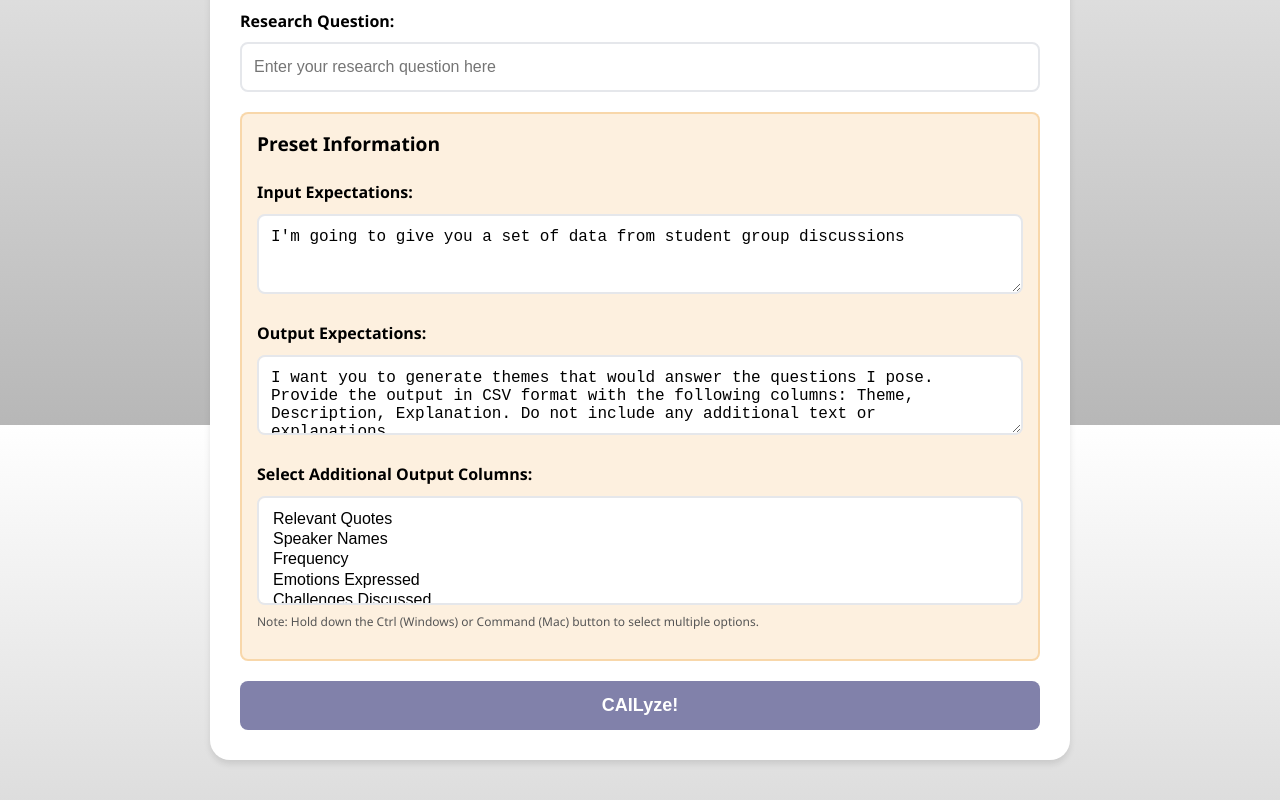
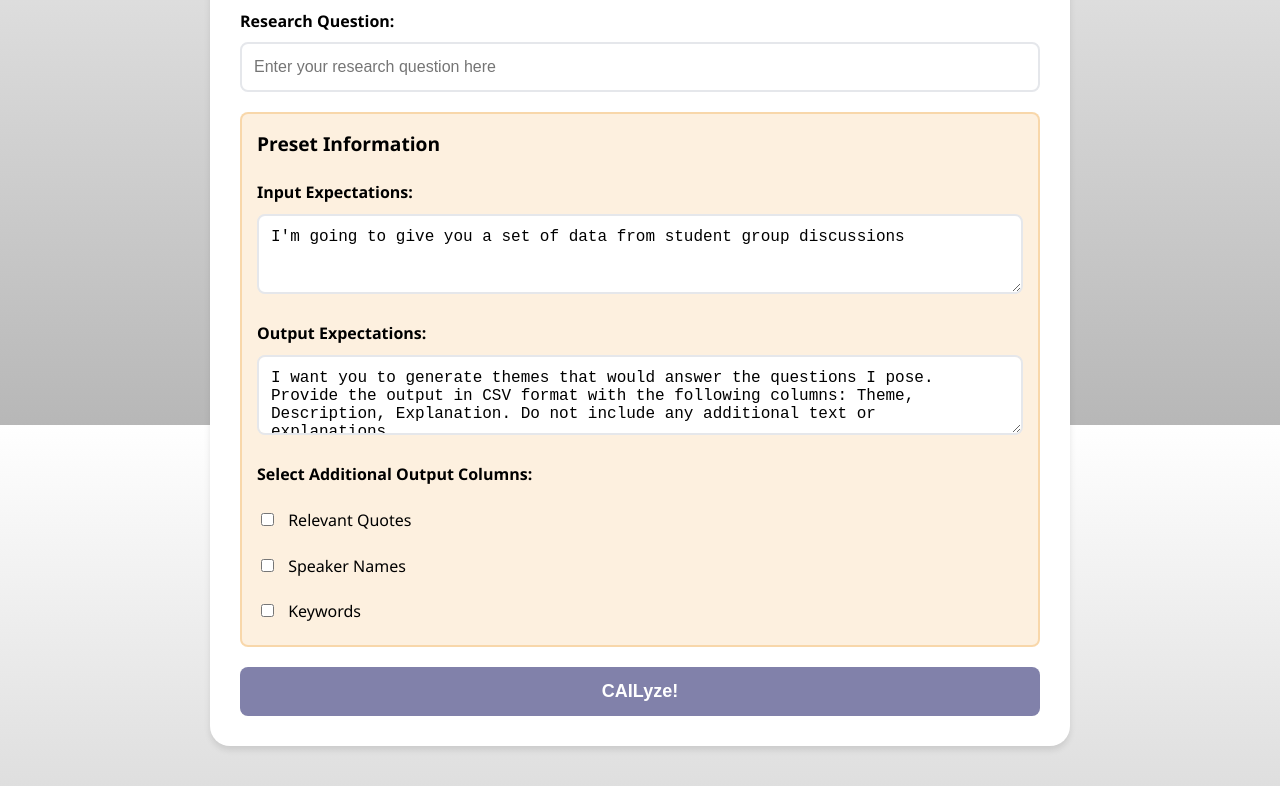
Before and after one commit to disha-cha/CAILA, a website: page public/index.html in a window 1280 px wide. Shown: the part 375-1175 px from the top of the page. Drawn offline with nearby package versions, Linux system fonts and the light colour scheme.

Commit message:
Update index.html

```diff
--- a/public/index.html
+++ b/public/index.html
@@ -44,7 +44,7 @@
             font-weight: bold;
             color: black;
         }
-        textarea, input[type="text"], input[type="password"], select {
+        textarea, input[type="text"], input[type="password"] {
             width: 100%;
             padding: 12px;
             margin-top: 8px;
@@ -56,7 +56,7 @@
             background-color: white;
             color: black;
         }
-        textarea:focus, input[type="text"]:focus, input[type="password"]:focus, select:focus {
+        textarea:focus, input[type="text"]:focus, input[type="password"]:focus {
             outline: none;
             border-color: #8181aa;
         }
@@ -66,9 +66,6 @@
         }
         input[type="text"], input[type="password"] {
             height: 50px;
-        }
-        select {
-            height: auto;
         }
         button {
             display: block;
@@ -228,6 +225,18 @@
             color: #3498db;
             text-decoration: underline;
         }
+        /* Styles for checkboxes */
+        .checkbox-group {
+            margin-top: 10px;
+        }
+        .checkbox-group label {
+            display: block;
+            margin-bottom: 5px;
+            font-weight: normal;
+        }
+        .checkbox-group input[type="checkbox"] {
+            margin-right: 10px;
+        }
         /* Responsive Design */
         @media (max-width: 600px) {
             .container {
@@ -274,20 +283,13 @@
                 <label for="query">Output Expectations:</label>
                 <textarea id="query" readonly>I want you to generate themes that would answer the questions I pose. Provide the output in CSV format with the following columns: Theme, Description, Explanation. Do not include any additional text or explanations.</textarea>
 
-                <label for="additional-columns">Select Additional Output Columns:</label>
-                <select id="additional-columns" multiple>
-                    <option value="Relevant Quotes">Relevant Quotes</option>
-                    <option value="Speaker Names">Speaker Names</option>
-                    <option value="Frequency">Frequency</option>
-                    <option value="Emotions Expressed">Emotions Expressed</option>
-                    <option value="Challenges Discussed">Challenges Discussed</option>
-                    <option value="Suggestions or Solutions">Suggestions or Solutions</option>
-                    <option value="Questions Raised">Questions Raised</option>
-                    <option value="Agreement Level">Agreement Level</option>
-                    <option value="Keywords">Keywords</option>
-                    <option value="Educational Concepts">Educational Concepts</option>
-                </select>
-                <p class="note">Note: Hold down the Ctrl (Windows) or Command (Mac) button to select multiple options.</p>
+                <label>Select Additional Output Columns:</label>
+                <div id="additional-columns" class="checkbox-group">
+                    <label><input type="checkbox" name="additional-columns" value="Relevant Quotes"> Relevant Quotes</label>
+                    <label><input type="checkbox" name="additional-columns" value="Speaker Names"> Speaker Names</label>
+
+                    <label><input type="checkbox" name="additional-columns" value="Keywords"> Keywords</label>
+                </div>
             </div>
 
             <button type="submit">CAILyze!</button>
@@ -299,12 +301,12 @@
             <div class="green-bar"></div>
             <!-- Add a select all checkbox and merge button -->
             <div>
-                <span class="select-all" id="select-all">Select All Rows</span>
+                <span class="select-all" id="select-all">Select All</span>
                 <button id="merge-selected-btn" class="download-button merge-button" style="display: none;">Merge Selected Rows</button>
             </div>
             <div id="result-content" class="result-content"></div>
             <button id="download-btn" class="download-button" style="display: none;">Download CSV</button>
-            <button id="rerun-btn" class="download-button" style="display: none; margin-left: 10px;">Rerun Analysis</button>
+            <button id="rerun-btn" class="download-button" style="display: none; margin-left: 10px;">CAILyze! Again!</button>
         </div>
     </div>
 
@@ -534,9 +536,9 @@
             var preprompt = document.getElementById('preprompt').value;
             var query = document.getElementById('query').value;
 
-            // Collect selected additional columns from the dropdown
-            var additionalColumnsSelect = document.getElementById('additional-columns');
-            var selectedOptions = Array.from(additionalColumnsSelect.selectedOptions).map(option => option.value);
+            // Collect selected additional columns from the checkboxes
+            var additionalColumnsCheckboxes = document.querySelectorAll('input[name="additional-columns"]:checked');
+            var selectedOptions = Array.from(additionalColumnsCheckboxes).map(checkbox => checkbox.value);
             var additionalColumns = selectedOptions.join(', ');
 
             var dataFileInput = document.getElementById('data-file');
```
